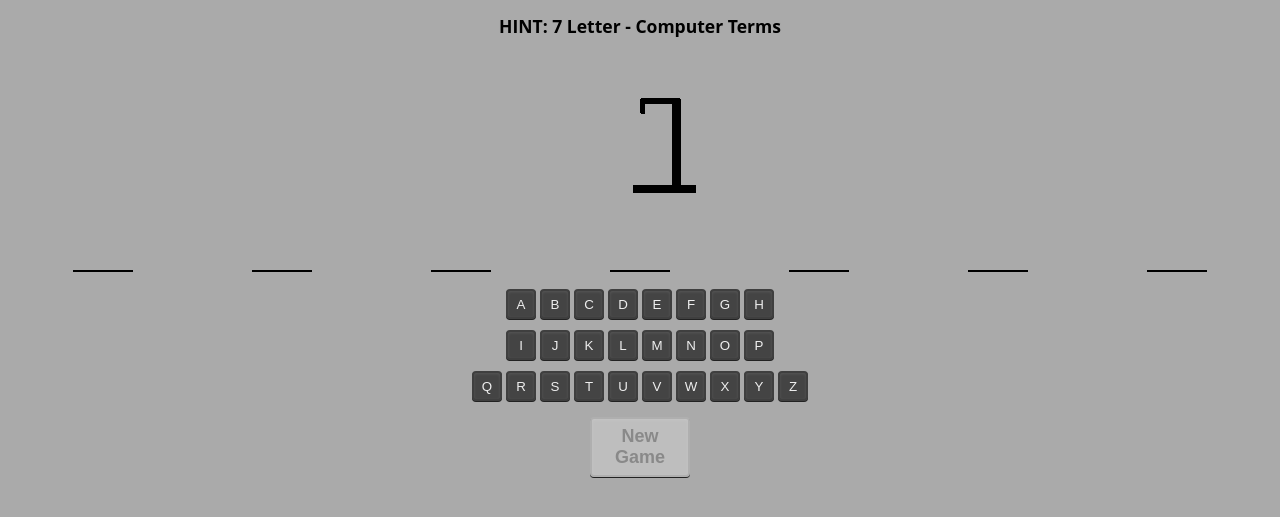
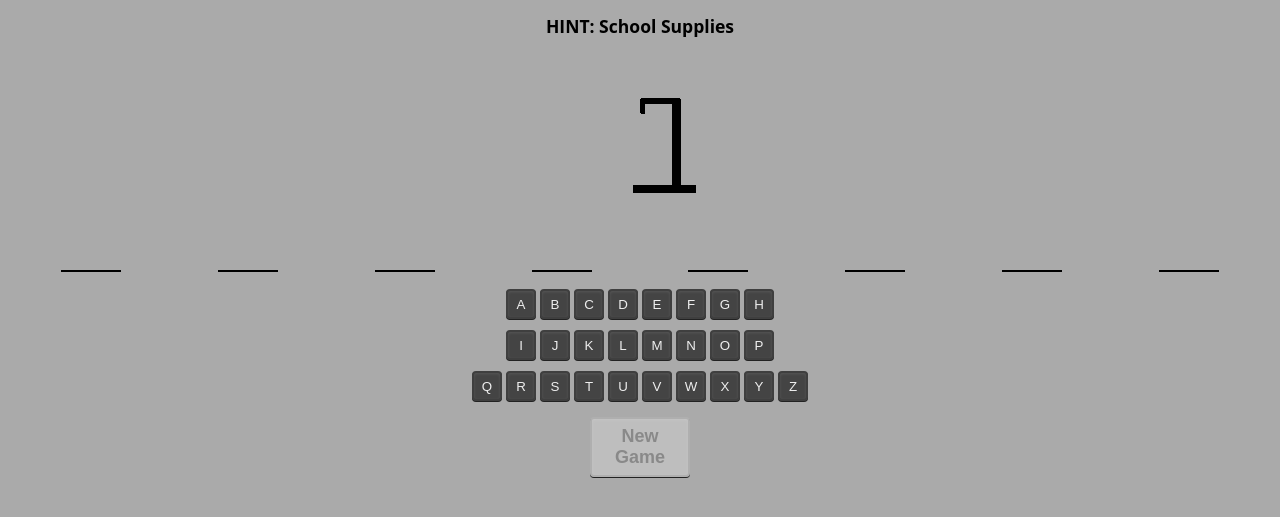
Before and after one commit to merubin/hangman, a plain HTML site: page index.html in a window 1280 px wide. Both pictures are taken after a click on the button "New Game". Shown: the part 101-618 px from the top of the page. Drawn offline with nearby package versions, Linux system fonts and the light colour scheme; a web font is replaced by a local one.

Commit message:
Completed end of day one

```diff
--- a/hangman.css
+++ b/hangman.css
@@ -4,6 +4,7 @@
 @import url(http://fonts.googleapis.com/css?family=Ruluko);
 
 body{
+  background-image: url="img/schoolsupplies.jpg";
   height;100%;
   display:flex;
   flex-direction:column;
--- a/hangman.js
+++ b/hangman.js
@@ -3,8 +3,8 @@ const  GOODKEY="green";
 const  RESETKEY="#444"
 
 var hangman = {
-    title:$("meta[name='hangman']").attr("title"),
-    list:$("meta[name='hangman']").attr("content").split(','),
+    title:"",
+    list:[],
     curWord:"HANGMAN",
     nextWord: function() { return(hangman.curWord=hangman.list[rndNum(hangman.list.length)-1].toUpperCase())},
     setHangLvl: function(lvl) {
@@ -12,6 +12,9 @@ var hangman = {
         case 0:
           /* new game */
           /* reset game */
+          hangman.game=rndNum($("meta[name='hangman']").length)-1 /* choose which game to play */
+          hangman.title=$("meta[name='hangman']").eq(hangman.game).attr("title"); /* set title for game */
+          hangman.list=$("meta[name='hangman']").eq(hangman.game).attr("content").split(','); /* get list of words */
           hangman.nextWord();
           resetKeys();
           initLetterTray();
@@ -187,8 +190,16 @@ function disableKeyboard (){
       } /* for */
 } /* disableKeyboard */
 
+function createLetterTray(letters) {
+   $("#letter-tray").empty(); /* remove old children */
+   for (var i= 0;i<letters;i++) {
+     $("#letter-tray").append("<div class='correct-letters'></div>")
+    } /* for */
+} /* function createLetterTray */
+
 function newGame() {
   hangman.setHangLvl(0);
+  createLetterTray(hangman.curWord.length);
   $('#new-game').attr("disabled",true);
 }
 
--- a/index.html
+++ b/index.html
@@ -6,6 +6,11 @@
     <link rel="stylesheet" href="hangman.css">
     <meta http-equiv="X-UA-Compatible" content="ie=edge">
     <meta name="hangman" title="7 Letter - Computer Terms" content= "ActiveX,Adapter,Address,Archive,Arpanet,Blogger,Browser,Channel,Chipset,Circuit,Clipart,Command,Compile,Connect,Counter,Cracker,Dataset,Decimal,Default,Desktop,Digital,Display,Encarta,Fidonet,Firefox,Fortran,Hacking,Hashing,Hotspot,Imaging,Install,Jukebox,Mailbox,Malware,Message,Monitor,Napster,Nesting,Network,Newline,Offline,Outlook,Palmtop,Parsing,Pentium,Platter,Plotter,Podcast,Printer,Process,Program,Roaming,Scanner,Simplex,Sitemap,Sorting,Spyware,Storage,Support,<Surf></Surf>ace,Surfing,Toolbox,Traffic,Trailer,Twitter,Upgrade,Verdana,Webcast,Webmail,Website,Windows,Wysiwyg,YouTube">
+    <meta name="hangman" title="Dog Breeds" content= "Husky,Hound,Bulldog">
+    <meta name="hangman" title="Breakfast Foods" content= "Cereal,Eggs,Toast,Bacon,Blintzes,Muffin,Fruit,Ham,Lox,Omelette,Pancake,Quiche,Sausage,Waffle,Yogurt">
+    <meta name="hangman" title="School Supplies" content= "Glue,Pencil,Pen,Marker,Paper,Notebook,Ruler,Lunchbox,Crayons,Backpack">
+    <meta name="hangman" title="Types of Furniture" content= "Bed,Cabinet,Chair,Chest,Bassinet,Table,Bookshelf,Couch,Credenza,Cupboard,Curio,highchair,hutch,desk">
+    <meta name="hangman" title="Tools" content= "hammer,mallet,ax,saw,handsaw,hacksaw,scraper,pliers,drill,saw,router,vise,screwdriver">
   </head
 
   <body>
```
Also changed, not shown: img/schoolsupplies.jpg (added).
